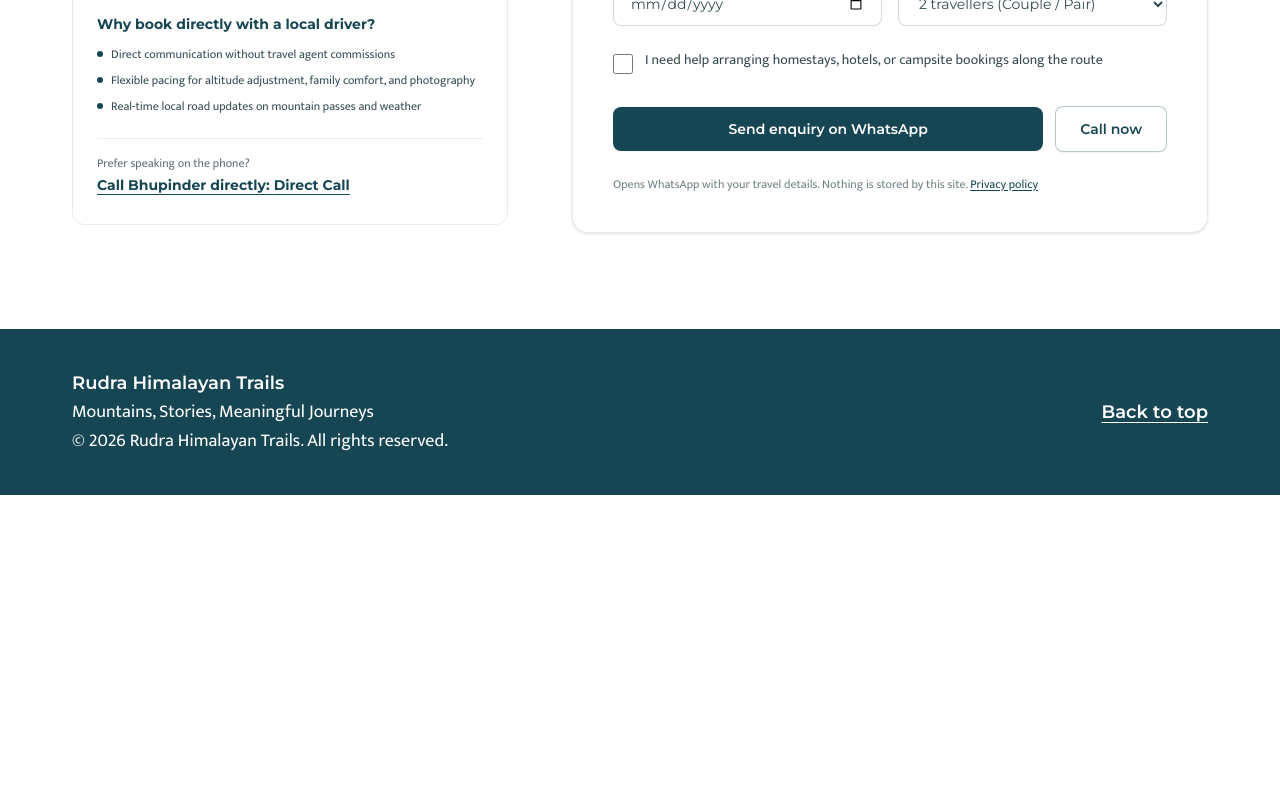
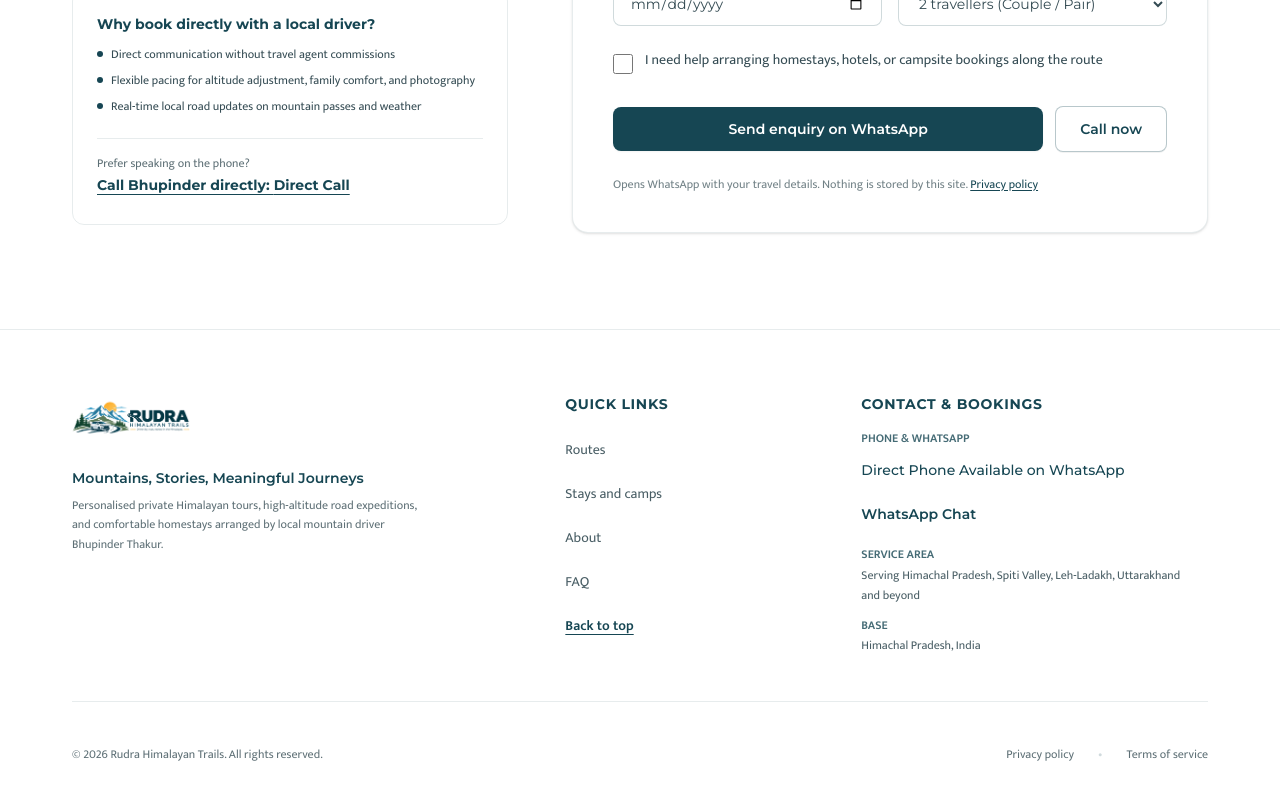
Before and after one commit to makaw-me/rudra-himalayan-trails, a Next.js app: page / in a window 1280 px wide. Shown: the part 6233-7033 px from the top of the page. Before the commit the page ends 6728 px from the top, so only its background shows below. Built offline with nearby package versions, Linux system fonts and the light colour scheme; no server answers.

Commit message:
feat(footer): implement accessible full footer with nap and quick links

```diff
--- a/app/layout.tsx
+++ b/app/layout.tsx
@@ -36,6 +36,8 @@ export default function RootLayout({ children }: Readonly<{ children: ReactNode
         />
         {children}
         <Footer
+          site={site}
+          navItems={navigation.primary}
           legalName={site.legalName}
           tagline={site.tagline}
           copyrightText={site.ui.copyright}
--- a/components/layout/Footer.tsx
+++ b/components/layout/Footer.tsx
@@ -1,30 +1,162 @@
+import { Logo } from '@/components/ui/Logo';
+import type { NavItem, Site } from '@/data';
+import { buildTelHref, buildWhatsAppUrl, formatPhoneForDisplay } from '@/lib/whatsapp';
+
 export interface FooterProps {
-  legalName: string;
-  tagline: string;
-  copyrightText: string;
-  backToTopLabel: string;
-  /** Computed at build time by the caller (static export). */
+  site: Site;
+  navItems?: NavItem[];
+  legalName?: string;
+  tagline?: string;
+  copyrightText?: string;
+  backToTopLabel?: string;
   year: number;
 }
 
-/** Phase 0 shell. NAP, quick links, social and legal links arrive in Phase 1 and 5. */
-export function Footer({ legalName, tagline, copyrightText, backToTopLabel, year }: FooterProps) {
+/**
+ * Footer layout component (BUILD-PLAN.md sections 5.11 and 17).
+ * Accessible, semantic footer with brand lockup, NAP data, quick links,
+ * and build-time copyright year.
+ */
+export function Footer({
+  site,
+  navItems = [],
+  legalName = site.legalName,
+  tagline = site.tagline,
+  copyrightText = site.ui.copyright,
+  backToTopLabel = site.ui.backToTop,
+  year,
+}: FooterProps) {
+  const whatsappUrl =
+    buildWhatsAppUrl(
+      site.contact.whatsapp,
+      'Hi Bhupinder, I am contacting you from the Rudra Himalayan Trails website.',
+    ) || '#enquiry';
+  const telHref = buildTelHref(site.contact.phone) || '#enquiry';
+  const displayPhone = site.contact.phone.startsWith('+')
+    ? formatPhoneForDisplay(site.contact.phone)
+    : 'Direct Phone Available on WhatsApp';
+
+  const serviceArea = Array.isArray(site.serviceArea)
+    ? site.serviceArea.join(', ')
+    : 'Serving Himachal Pradesh, Spiti Valley, Leh-Ladakh, Uttarakhand and beyond';
+
+  const baseLocation =
+    typeof site.baseLocation === 'string' && !site.baseLocation.startsWith('TODO:')
+      ? site.baseLocation
+      : 'Himachal Pradesh, India';
+
   return (
-    <footer data-surface="teal" className="bg-teal text-white">
-      <div className="container-page flex flex-col gap-4 py-10 sm:flex-row sm:items-center sm:justify-between">
-        <div>
-          <p className="font-heading font-semibold">{legalName}</p>
-          <p>{tagline}</p>
+    <footer
+      id="footer"
+      aria-label="Site footer"
+      className="border-t border-teal/10 bg-white text-charcoal"
+    >
+      <div className="container-page py-12 lg:py-16">
+        <div className="grid grid-cols-1 gap-10 md:grid-cols-12 lg:gap-12">
+          {/* Column 1: Brand & Identity */}
+          <div className="md:col-span-5 lg:col-span-5">
+            <a
+              href="#top"
+              className="inline-block focus-visible:outline-2 focus-visible:outline-offset-4 focus-visible:outline-teal"
+              aria-label="Rudra Himalayan Trails - Back to top"
+            >
+              <Logo className="h-10 w-auto sm:h-12" />
+            </a>
+            <p className="mt-4 max-w-sm font-heading text-sm font-semibold text-teal">{tagline}</p>
+            <p className="mt-2 max-w-sm text-xs leading-relaxed text-charcoal/80">
+              Personalised private Himalayan tours, high-altitude road expeditions, and comfortable
+              homestays arranged by local mountain driver Bhupinder Thakur.
+            </p>
+          </div>
+
+          {/* Column 2: Quick Links */}
+          <div className="md:col-span-3 lg:col-span-3">
+            <p className="font-heading text-sm font-bold tracking-wider text-teal uppercase">
+              Quick links
+            </p>
+            <ul className="mt-4 space-y-1">
+              {navItems.map((item) => (
+                <li key={item.id}>
+                  <a
+                    href={item.href}
+                    className="inline-flex min-h-[40px] items-center text-sm text-charcoal/90 transition-colors hover:text-teal focus-visible:outline-2 focus-visible:outline-offset-2 focus-visible:outline-teal"
+                  >
+                    {item.label}
+                  </a>
+                </li>
+              ))}
+              <li>
+                <a
+                  href="#top"
+                  className="inline-flex min-h-[40px] items-center text-sm font-semibold text-teal underline underline-offset-4 transition-colors hover:text-teal/80 focus-visible:outline-2 focus-visible:outline-offset-2 focus-visible:outline-teal"
+                >
+                  {backToTopLabel}
+                </a>
+              </li>
+            </ul>
+          </div>
+
+          {/* Column 3: Contact & NAP */}
+          <div className="md:col-span-4 lg:col-span-4">
+            <p className="font-heading text-sm font-bold tracking-wider text-teal uppercase">
+              Contact &amp; Bookings
+            </p>
+            <div className="mt-4 space-y-3 text-sm">
+              <div>
+                <p className="text-xs font-semibold text-teal/80 uppercase">Phone &amp; WhatsApp</p>
+                <div className="mt-1 flex flex-wrap gap-x-4 gap-y-1">
+                  <a
+                    href={telHref}
+                    className="inline-flex min-h-[40px] items-center font-heading font-medium text-teal hover:underline focus-visible:outline-teal"
+                  >
+                    {displayPhone}
+                  </a>
+                  <a
+                    href={whatsappUrl}
+                    className="inline-flex min-h-[40px] items-center font-heading font-semibold text-teal hover:underline focus-visible:outline-teal"
+                  >
+                    WhatsApp Chat
+                  </a>
+                </div>
+              </div>
+
+              <div>
+                <p className="text-xs font-semibold text-teal/80 uppercase">Service Area</p>
+                <p className="mt-1 text-xs leading-relaxed text-charcoal/90">{serviceArea}</p>
+              </div>
+
+              <div>
+                <p className="text-xs font-semibold text-teal/80 uppercase">Base</p>
+                <p className="mt-1 text-xs text-charcoal/90">{baseLocation}</p>
+              </div>
+            </div>
+          </div>
+        </div>
+
+        {/* Bottom bar */}
+        <div className="mt-12 flex flex-col items-center justify-between gap-4 border-t border-teal/10 pt-8 text-xs text-charcoal/80 sm:flex-row">
           <p>
             © {year} {legalName}. {copyrightText}
           </p>
+
+          <div className="flex flex-wrap items-center gap-4 sm:gap-6">
+            <a
+              href="#legal"
+              className="inline-flex min-h-[40px] items-center hover:text-teal focus-visible:outline-teal"
+            >
+              Privacy policy
+            </a>
+            <span className="text-teal/20" aria-hidden="true">
+              •
+            </span>
+            <a
+              href="#legal"
+              className="inline-flex min-h-[40px] items-center hover:text-teal focus-visible:outline-teal"
+            >
+              Terms of service
+            </a>
+          </div>
         </div>
-        <a
-          href="#top"
-          className="inline-flex min-h-target items-center self-start font-heading font-semibold underline underline-offset-4 sm:self-auto"
-        >
-          {backToTopLabel}
-        </a>
       </div>
     </footer>
   );
```
Also changed, not shown: 3 other files (tests, documents, lock files or other folders).
